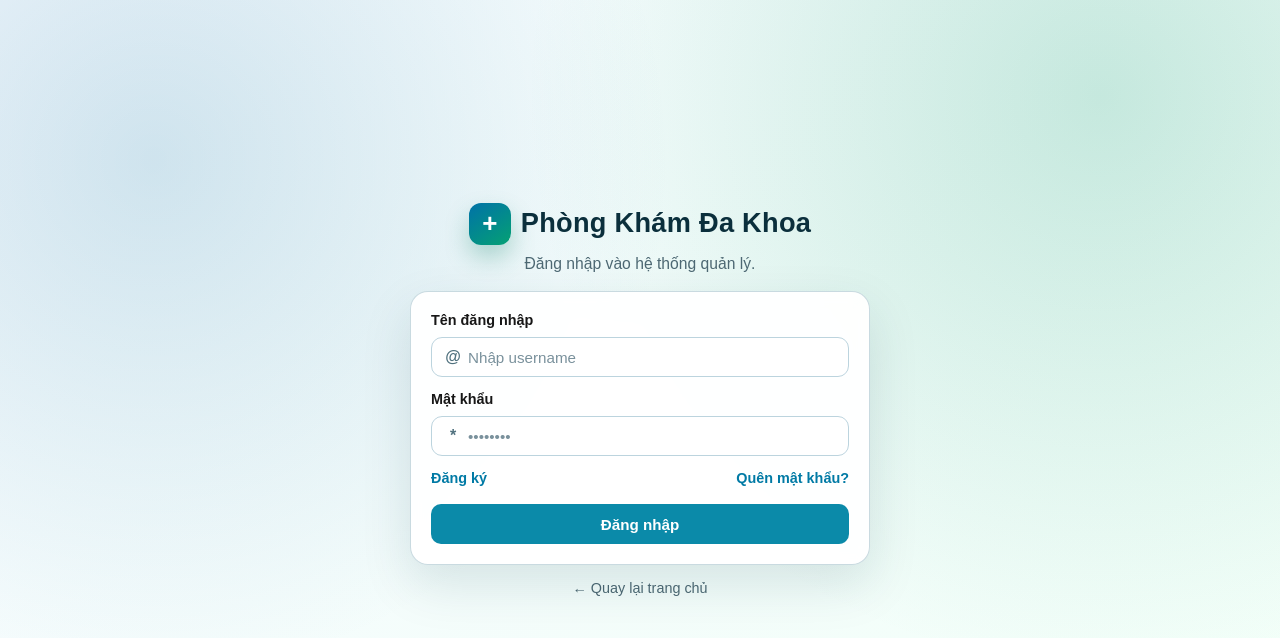
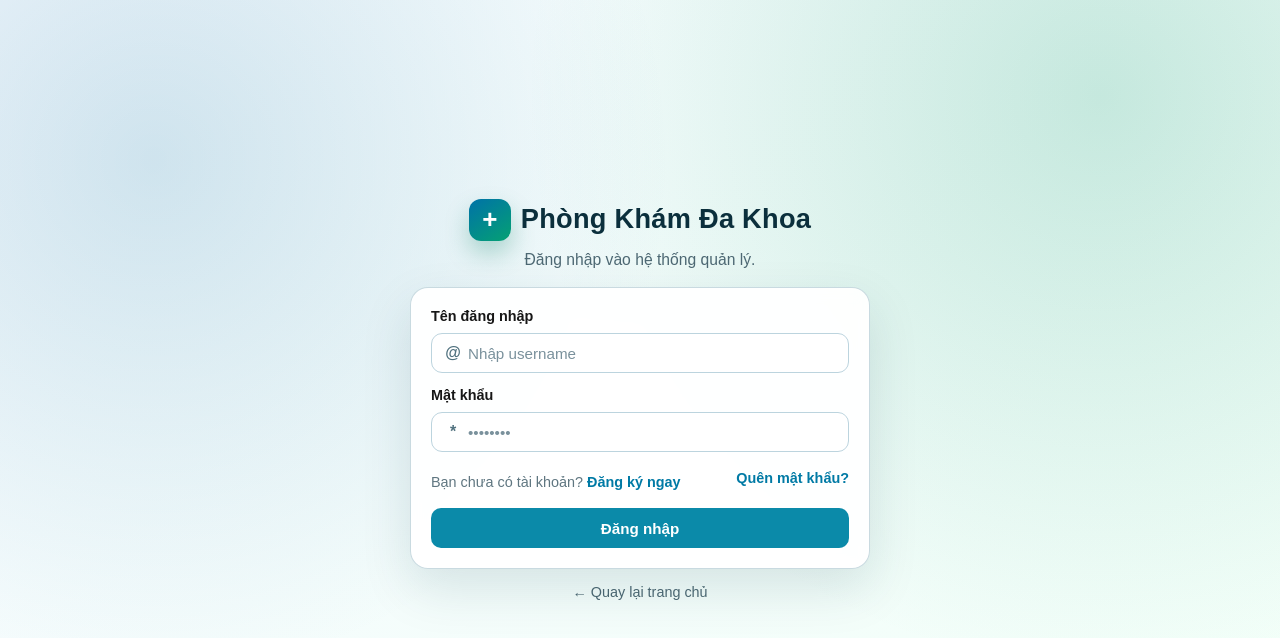
Before and after one commit to 22T1020552/khoaluantotnghiep1, a Next.js app in the folder Frontend/: page /signin in a window 1280 px wide. Shown: the top 638 px of the page. Built offline with nearby package versions, Linux system fonts and the light colour scheme; no server answers.

Commit message:
feat(auth): Update UI for signin and signup form

```diff
--- a/Frontend/src/features/auth/sign-in/sign-in-form.tsx
+++ b/Frontend/src/features/auth/sign-in/sign-in-form.tsx
@@ -119,9 +119,12 @@ export function Login() {
             </div>
 
             <div className={styles.inlineRow}>
-              <Link href="/signup" className={styles.link}>
-                Đăng ký
-              </Link>
+              <div className={styles.centerText} style={{ marginTop: '8px' }}>
+                Bạn chưa có tài khoản?{" "}
+                <Link href="/signup" className={styles.link}>
+                  Đăng ký ngay
+                </Link>
+            </div>
               <Link href="/forgotpassword" className={styles.link}>
                 Quên mật khẩu?
               </Link>
```
Also changed, not shown: Frontend/src/features/auth/sign-up/sign-up-form.tsx (+9 -0 lines).
